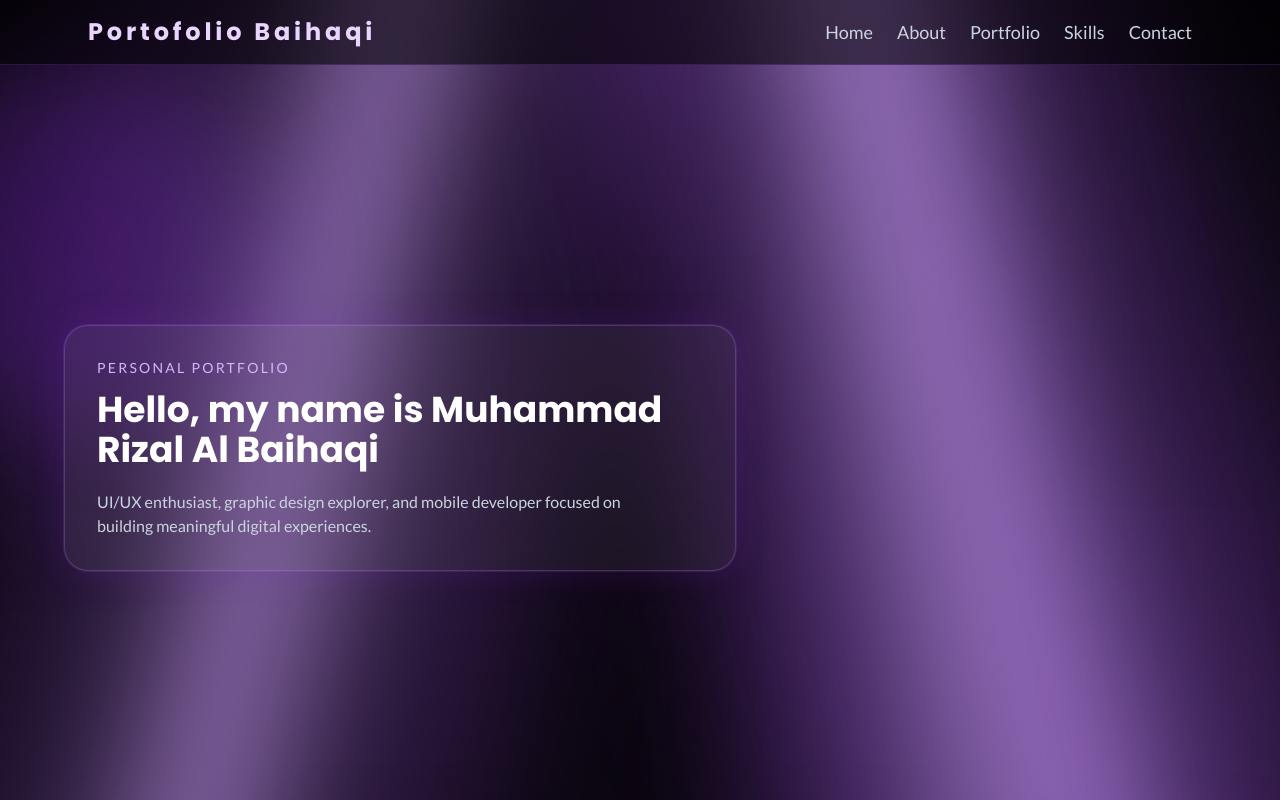
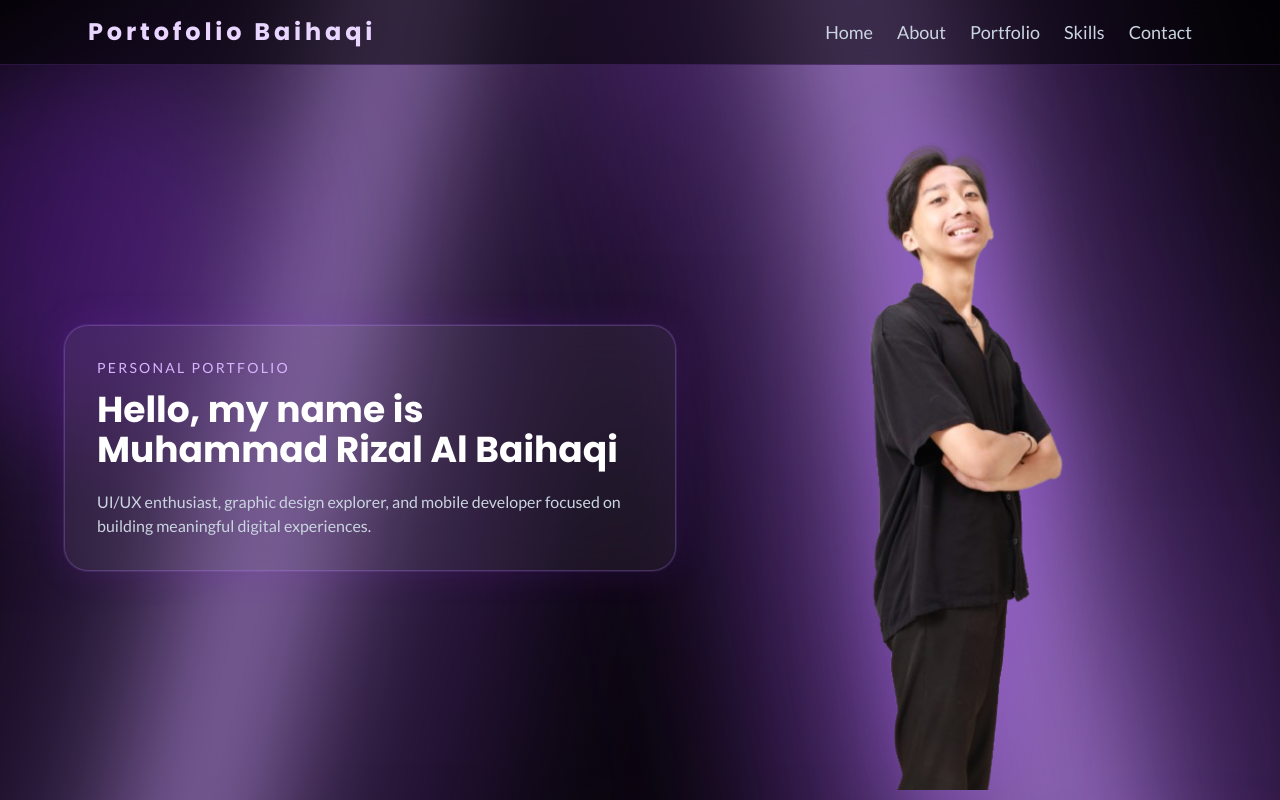
Before and after one commit to byhaqii/My-Porto, a React (Vite) app: page / in a window 1280 px wide. Shown: the top 800 px of the page. Built offline with nearby package versions, Linux system fonts and the light colour scheme.

Commit message:
add fotoku image to Hero component

```diff
--- a/src/components/Hero.jsx
+++ b/src/components/Hero.jsx
@@ -6,7 +6,7 @@ function Hero() {
       id="home"
       className="relative flex min-h-screen items-center px-4 pt-24 md:px-6"
     >
-      <div className="mx-auto w-full max-w-6xl">
+      <div className="mx-auto grid w-full max-w-6xl items-center gap-8 lg:grid-cols-[1.1fr_0.9fr] lg:gap-10">
         <motion.div
           initial={{ opacity: 0, y: 30 }}
           whileInView={{ opacity: 1, y: 0 }}
@@ -25,6 +25,20 @@ function Hero() {
             focused on building meaningful digital experiences.
           </p>
         </motion.div>
+
+        <motion.div
+          initial={{ opacity: 0, y: 30 }}
+          whileInView={{ opacity: 1, y: 0 }}
+          viewport={{ once: true }}
+          transition={{ duration: 0.75, ease: 'easeOut', delay: 0.08 }}
+          className="relative mx-auto w-full max-w-sm"
+        >
+          <img
+            src="/fotoku.png"
+            alt="Muhammad Rizal Al Baihaqi"
+            className="h-auto w-full object-contain drop-shadow-[0_14px_45px_rgba(168,85,247,0.4)]"
+          />
+        </motion.div>
       </div>
     </section>
   )
```
Also changed, not shown: public/fotoku.png (added).
